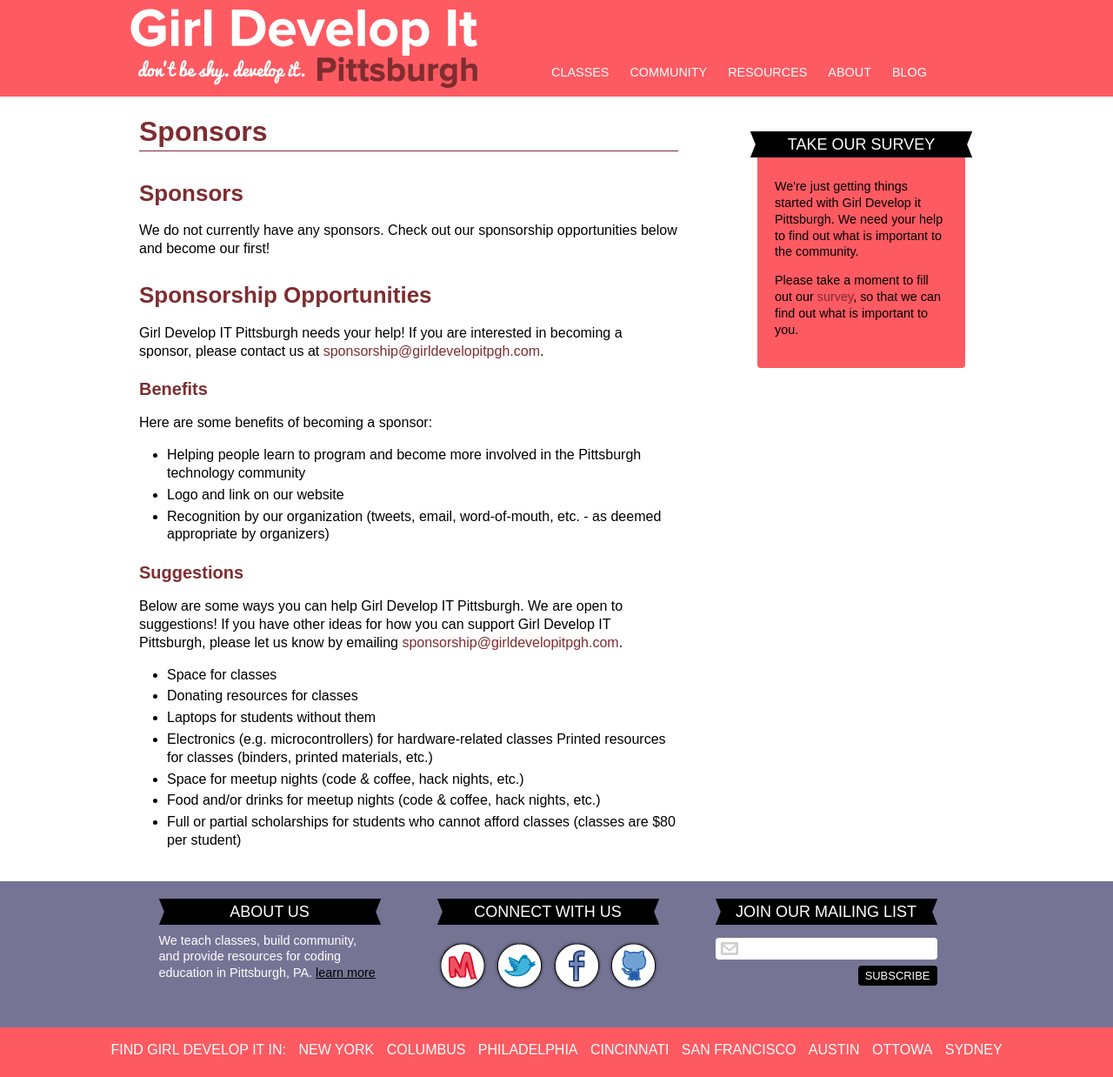
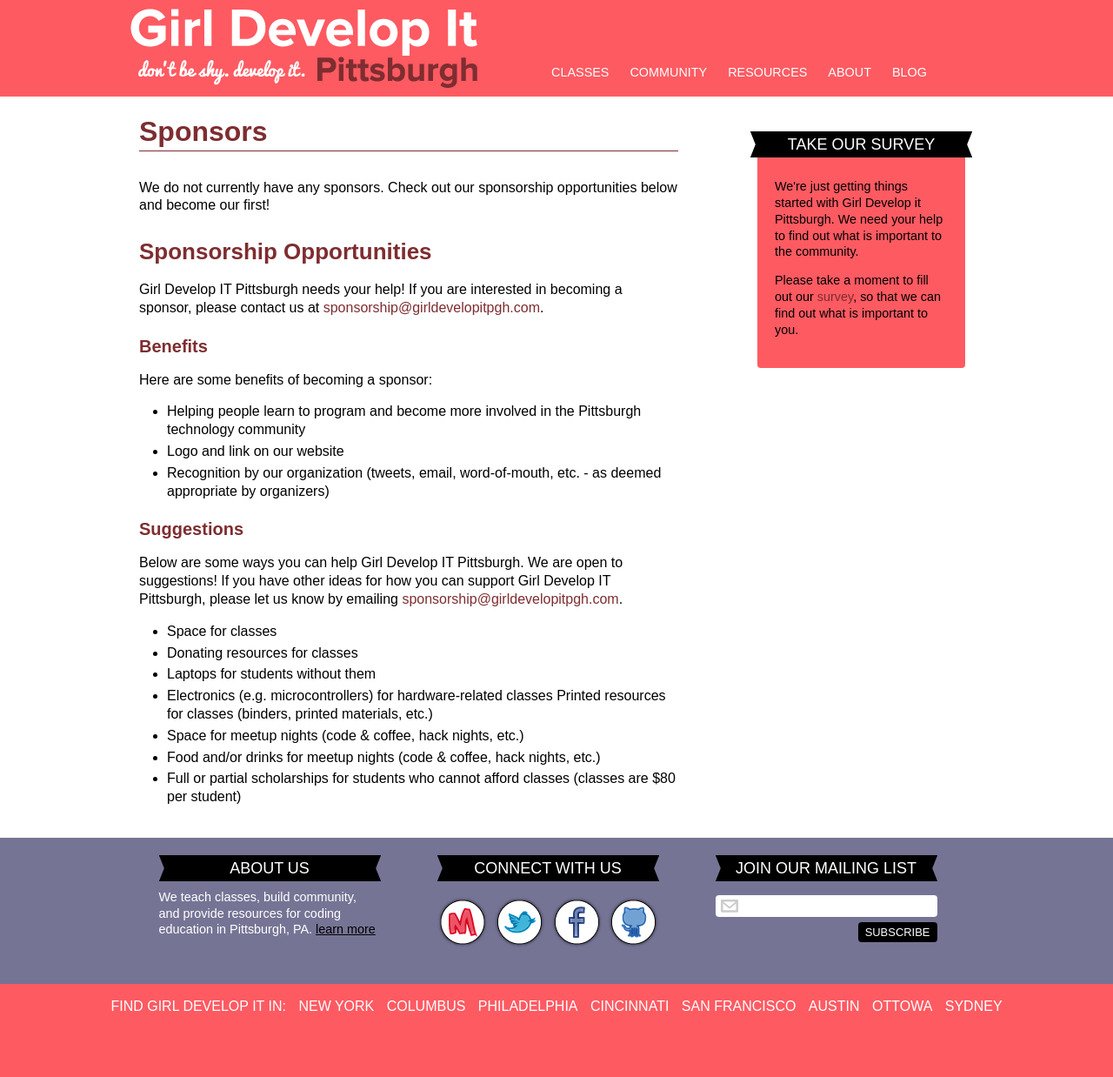
Before and after one commit to gdipgh/girldevelopitpgh.com, a Jekyll site: the page built from about/sponsors.html, in a window 1280 px wide. Shown: the whole page at 87% size. Built offline with Jekyll 4.4.1, drawn with Linux system fonts in a browser that asks for light colours; after the commit the page ends 1188 px from its top, so only the background shows below that.

Commit message:
Modify sponsor page

```diff
--- a/about/sponsors.html
+++ b/about/sponsors.html
@@ -2,7 +2,6 @@
 layout: default
 title: Sponsors
 ---
-<h3>Sponsors</h3>
 <p>We do not currently have any sponsors. Check out our sponsorship opportunities
 below and become our first!</p>
 
```
